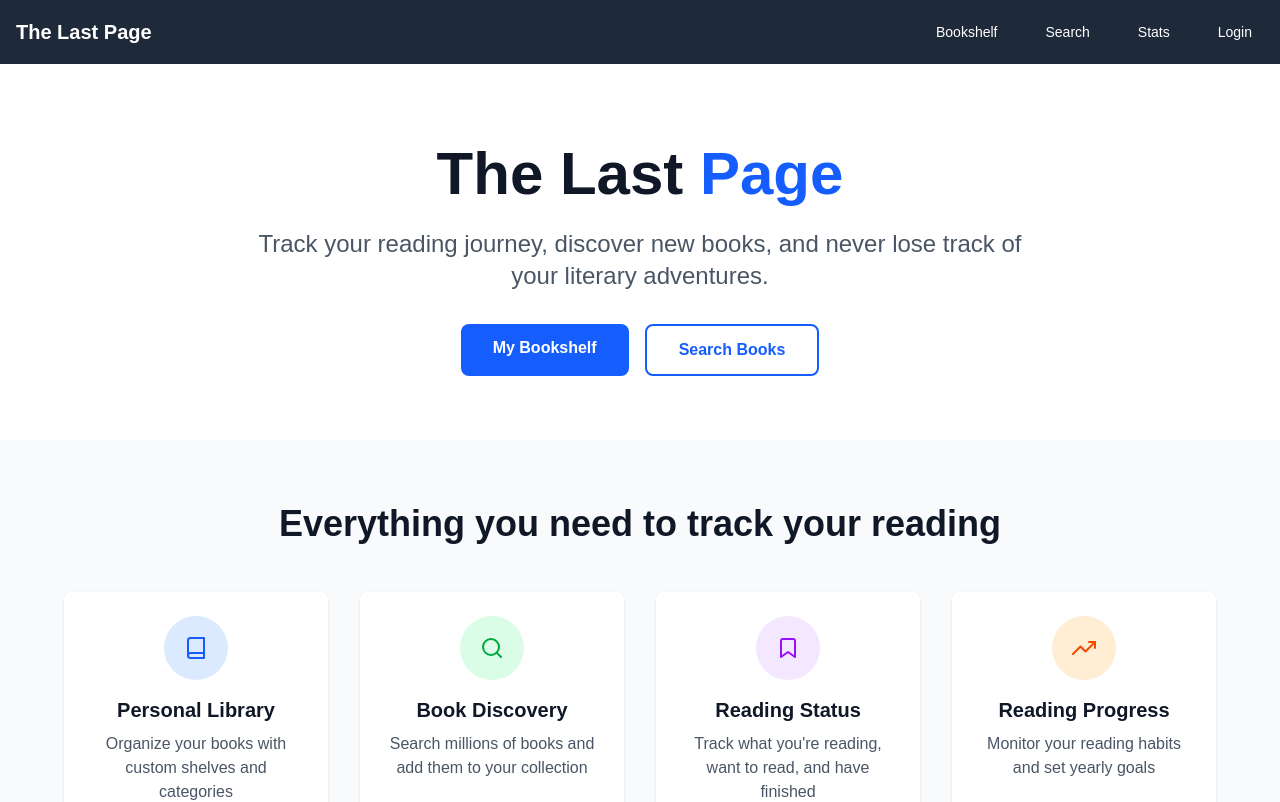
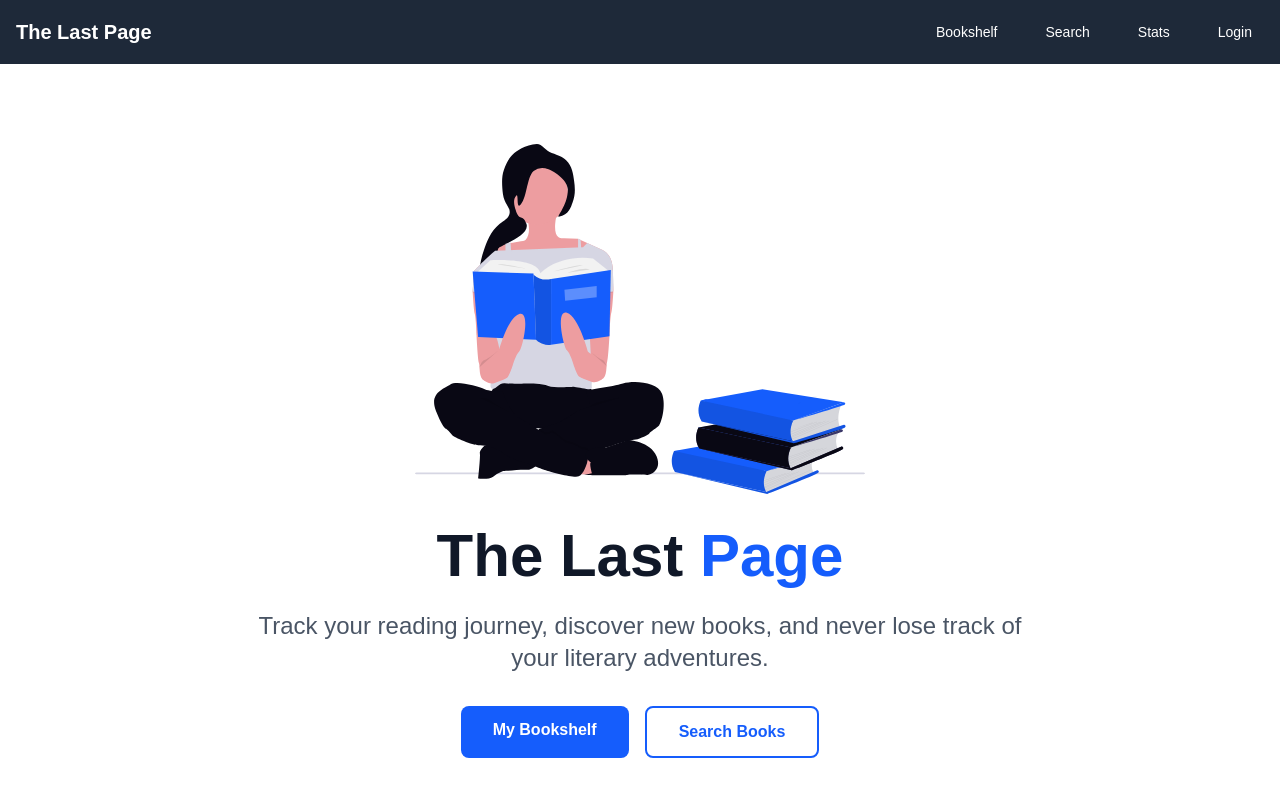
Before and after one commit to DiegoRojo99/The-Last-Page, a Next.js app: page / in a window 1280 px wide. Shown: the top 802 px of the page. Built offline with nearby package versions, Linux system fonts and the light colour scheme; no server answers.

Commit message:
Added landing image

```diff
--- a/src/app/page.tsx
+++ b/src/app/page.tsx
@@ -1,4 +1,5 @@
 
+import Image from 'next/image';
 import Link from 'next/link';
 import { FiBook, FiSearch, FiBookmark, FiTrendingUp } from 'react-icons/fi';
 
@@ -8,6 +9,15 @@ export default function Home() {
       {/* Hero Section */}
       <section className="pt-20 pb-16 px-4">
         <div className="max-w-6xl mx-auto text-center">
+          <div className="mb-8">
+            <Image
+              src="/images/undraw_book-lover_m9n3.svg"
+              alt="Logo"
+              width={800}
+              height={622}
+              className="w-[450px] h-auto mx-auto"
+            />
+          </div>
           <h1 className="text-5xl md:text-6xl font-bold text-gray-900 mb-6">
             The Last <span className="text-blue-600">Page</span>
           </h1>
```
Also changed, not shown: public/images/undraw_book-lover_m9n3.svg (added).
